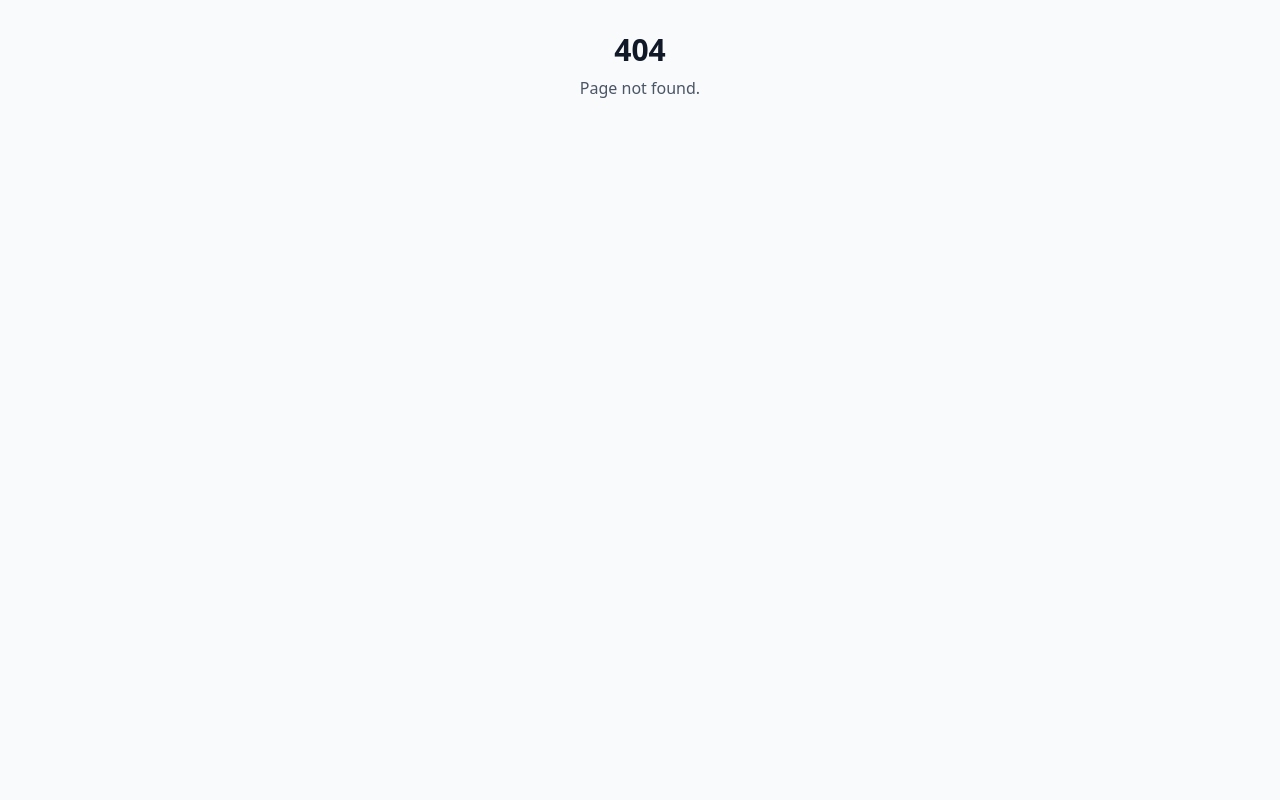
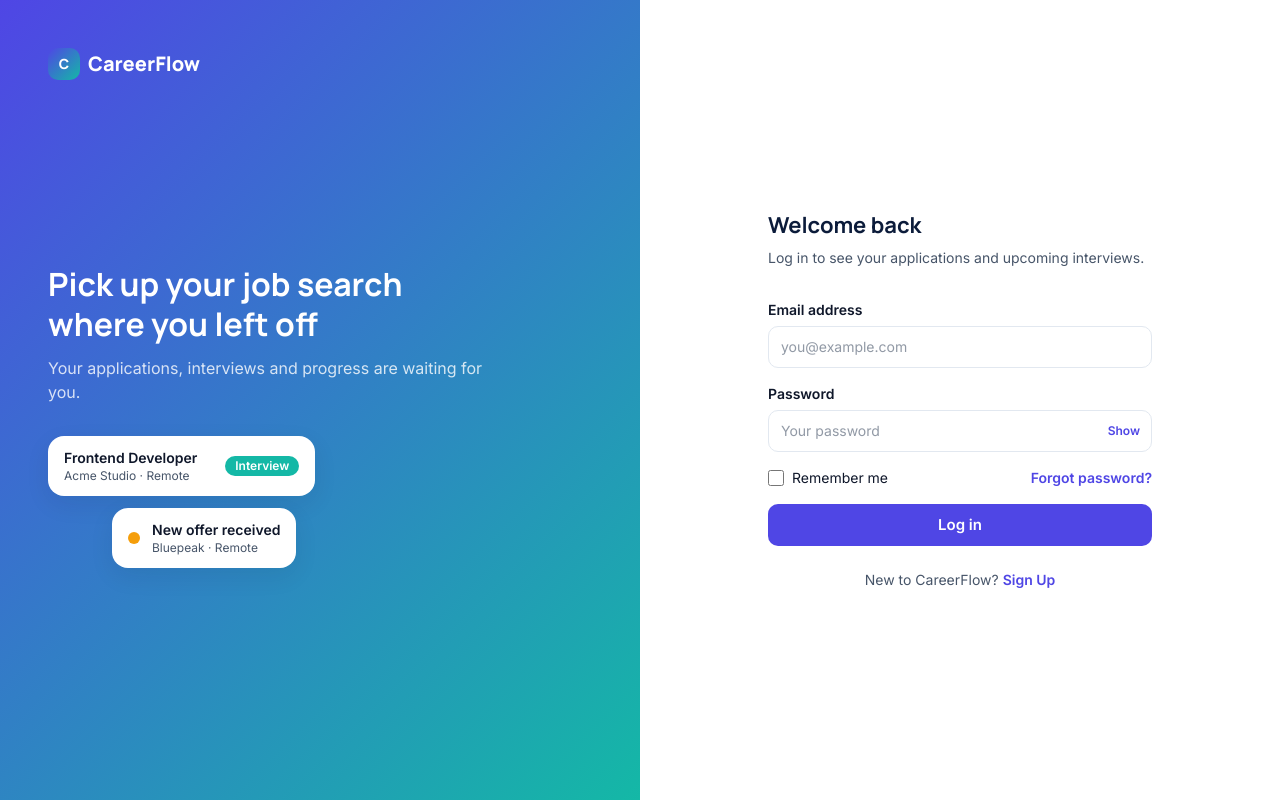
Before and after one commit to Raheeq2004/careerflow, a React (Vite) app: page /login in a window 1280 px wide. Before the commit this address had no page. Built offline with nearby package versions, Linux system fonts and the light colour scheme.

Commit message:
CF-FE-022: add login page
Login form with validation, reusable auth layout props, demo redirect to dashboard

```diff
--- a/src/App.jsx
+++ b/src/App.jsx
@@ -4,6 +4,7 @@ import AppLayout from "./components/UI/AppLayout";
 import NotFound from "./pages/NotFound";
 import LandingPage from "./features/landing/LandingPage";
 import SignupPage from "./features/auth/SignupPage";
+import LoginPage from "./features/auth/LoginPage";
 
 // Route-level code splitting: each page is downloaded only when its route is opened.
 const Dashboard = lazy(() => import("./features/dashboard/pages/Dashboard"));
@@ -32,6 +33,7 @@ function App() {
       </Route>
       <Route path="/" element={<LandingPage />} />
       <Route path="/signup" element={<SignupPage />} />
+      <Route path="/login" element={<LoginPage />} />
       <Route path="*" element={<NotFound />} />
     </Routes>
   );
--- /dev/null
+++ b/src/features/auth/LoginPage.jsx
@@ -0,0 +1,32 @@
+import { Link } from "react-router";
+import AuthLayout from "./components/AuthLayout";
+import LoginForm from "./components/LoginForm";
+
+function LoginPage() {
+  return (
+    <AuthLayout
+      title="Pick up your job search where you left off"
+      description="Your applications, interviews and progress are waiting for you."
+      bannerTitle="Your applications are waiting"
+      bannerText="Your data stays on your device."
+    >
+      <h1 className="font-heading text-h3 font-bold text-navy">Welcome back</h1>
+      <p className="mt-2 text-sm text-muted">
+        Log in to see your applications and upcoming interviews.
+      </p>
+
+      <div className="mt-8">
+        <LoginForm />
+      </div>
+
+      <p className="mt-6 text-center text-sm text-muted">
+        New to CareerFlow?{" "}
+        <Link to="/signup" className="font-semibold text-brand hover:underline">
+          Sign Up
+        </Link>
+      </p>
+    </AuthLayout>
+  );
+}
+
+export default LoginPage;
--- a/src/features/auth/components/AuthLayout.jsx
+++ b/src/features/auth/components/AuthLayout.jsx
@@ -1,22 +1,24 @@
 import Logo from "../../../components/UI/Logo";
 import AuthSidePanel from "./AuthSidePanel";
-//Role: the page shell, shared by Signup and Login.
-function AuthLayout({ children }) {
+
+function AuthLayout({
+  children,
+  title = "Your whole job search, in one calm place",
+  description = "Track applications, plan interviews and see your progress. Free, and your data stays on your device.",
+  bannerTitle = "Free, and private by design",
+  bannerText = "Your data stays on your device.",
+}) {
   return (
     <div className="min-h-screen font-sans text-ink lg:grid lg:grid-cols-2">
-      <AuthSidePanel />
+      <AuthSidePanel title={title} description={description} />
 
       <main className="flex items-center justify-center bg-white px-4 py-10 sm:px-6">
         <div className="w-full max-w-sm">
           <div className="mb-8 lg:hidden">
             <Logo href="/" />
             <div className="mt-4 rounded-card bg-brand-gradient px-4 py-3 text-white">
-              <p className="text-sm font-semibold">
-                Free, and private by design
-              </p>
-              <p className="text-xs text-white/80">
-                Your data stays on your device.
-              </p>
+              <p className="text-sm font-semibold">{bannerTitle}</p>
+              <p className="text-xs text-white/80">{bannerText}</p>
             </div>
           </div>
 
--- a/src/features/auth/components/AuthSidePanel.jsx
+++ b/src/features/auth/components/AuthSidePanel.jsx
@@ -17,19 +17,14 @@ const panelCards = [
   },
 ];
 
-function AuthSidePanel() {
+function AuthSidePanel({ title, description }) {
   return (
     <aside className="hidden bg-brand-gradient p-12 text-white lg:flex lg:flex-col">
       <Logo tone="light" href="/" />
 
       <div className="my-auto max-w-md">
-        <h2 className="font-heading text-h2 font-bold">
-          Your whole job search, in one calm place
-        </h2>
-        <p className="mt-3 text-white/80">
-          Track applications, plan interviews and see your progress. Free, and
-          your data stays on your device.
-        </p>
+        <h2 className="font-heading text-h2 font-bold">{title}</h2>
+        <p className="mt-3 text-white/80">{description}</p>
 
         <ul className="mt-8 flex flex-col gap-3">
           {panelCards.map((card) => (
--- /dev/null
+++ b/src/features/auth/components/LoginForm.jsx
@@ -0,0 +1,87 @@
+import { useState } from "react";
+import { useForm } from "react-hook-form";
+import { zodResolver } from "@hookform/resolvers/zod";
+import { useNavigate } from "react-router";
+import FormField from "../../../components/UI/FormField";
+import PasswordField from "../../../components/UI/PasswordField";
+import LandingButton from "../../landing/components/LandingButton";
+import { loginSchema } from "../data/loginSchema";
+
+function LoginForm() {
+  const navigate = useNavigate();
+  const [notice, setNotice] = useState("");
+
+  const {
+    register,
+    handleSubmit,
+    formState: { errors },
+  } = useForm({
+    resolver: zodResolver(loginSchema),
+    defaultValues: { email: "", password: "", remember: false },
+  });
+
+  function onSubmit() {
+    // Demo behaviour: there is no backend or auth logic yet,
+    // so nobody is really logged in. We only go to the dashboard.
+    navigate("/app/dashboard");
+  }
+
+  return (
+    <form
+      onSubmit={handleSubmit(onSubmit)}
+      noValidate
+      className="flex flex-col gap-4"
+    >
+      <FormField
+        label="Email address"
+        id="login-email"
+        type="email"
+        placeholder="you@example.com"
+        autoComplete="email"
+        error={errors.email?.message}
+        {...register("email")}
+      />
+      <PasswordField
+        label="Password"
+        id="login-password"
+        placeholder="Your password"
+        autoComplete="current-password"
+        error={errors.password?.message}
+        {...register("password")}
+      />
+
+      <div className="flex items-center justify-between gap-4">
+        <label className="flex items-center gap-2 text-sm text-ink">
+          <input
+            type="checkbox"
+            className="size-4 accent-brand"
+            {...register("remember")}
+          />
+          Remember me
+        </label>
+        <button
+          type="button"
+          onClick={() => setNotice("Password reset is not available yet.")}
+          className="text-sm font-semibold text-brand hover:underline"
+        >
+          Forgot password?
+        </button>
+      </div>
+
+      {notice && (
+        <p
+          role="status"
+          className="rounded-control bg-brand-soft px-4 py-3 text-sm text-ink"
+        >
+          {notice}
+        </p>
+      )}
+
+      <LandingButton type="submit" className="w-full">
+        Log in
+      </LandingButton>
+    </form>
+  );
+}
+
+export default LoginForm;
--- /dev/null
+++ b/src/features/auth/data/loginSchema.js
@@ -0,0 +1,7 @@
+import { z } from "zod";
+
+export const loginSchema = z.object({
+  email: z.email("Enter a valid email address"),
+  password: z.string().min(1, "Enter your password"),
+  remember: z.boolean(),
+});
```
